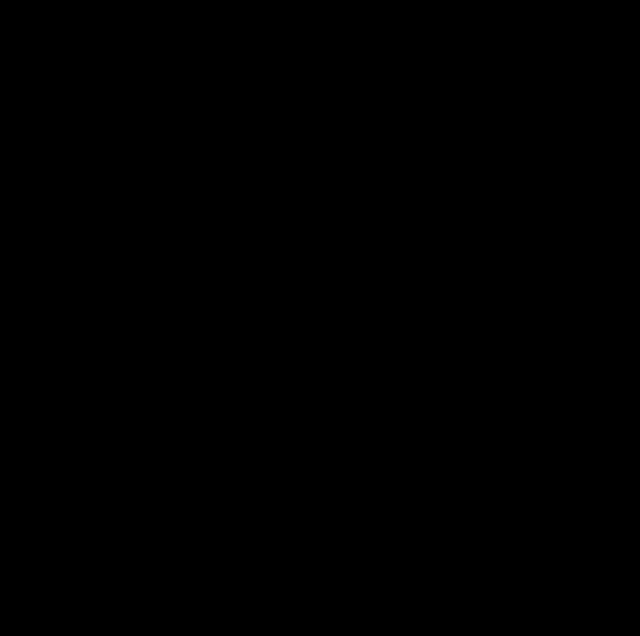
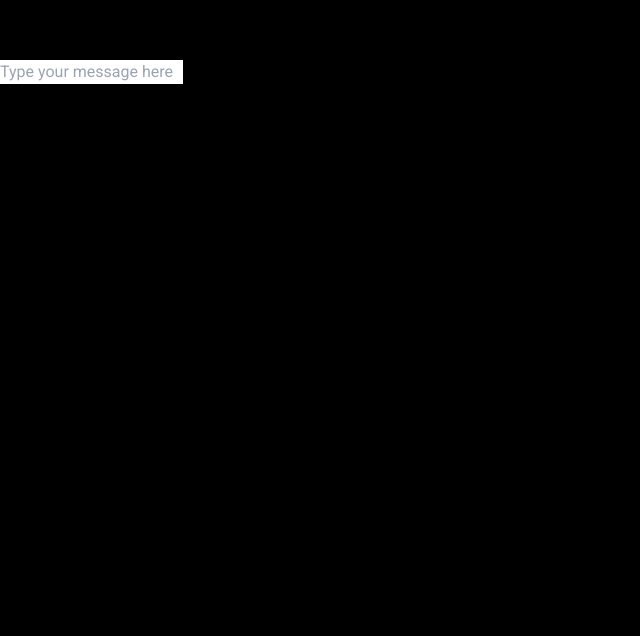
Before and after one commit to dameto/chat, a Next.js app: page / in a window 1280 px wide. Shown: the part 1604-2240 px from the top of the page, without its empty margins (0-640 px from the left). After the commit the page ends 1712 px from the top, so only its background shows below. Built offline with nearby package versions, Linux system fonts and the light colour scheme.

Commit message:
finished home chat page design (animations required and little details)

```diff
--- a/src/app/(main)/page.tsx
+++ b/src/app/(main)/page.tsx
@@ -139,45 +139,74 @@ export default function ChatPage() {
           </div>
         </div>
 
+        {/* Chat Field */}
+        <div className="w-full h-full flex flex-col justify-end gap-1">
+          {/* Recieved */}
+          <div className="w-full flex flex-col gap-[4px]">
+            <span className="text-[15px] text-white flex flex-row gap-[6px] leading-5 align-middle pl-2">
+              @johndoe <span>•</span>
+              <span className="text-white/50">12:01 AM</span>
+            </span>
+            <p className="px-[20px] py-[14px] text-white bg-gradient-to-r from-[#3F3F3F]/[0.15] to-[#404040]/[0.15] rounded-[25px] w-max max-w-[50%]">
+              hey, joe! I’m writing because I’ve had a brand new phone
+            </p>
+          </div>
+
+          {/* Sent */}
+          <div className="w-full flex flex-col gap-[4px] items-end">
+            <span className="text-[15px] flex flex-row gap-[6px] leading-5 align-middle pr-2 text-white/50">
+              12:01 AM
+            </span>
+            <p className="px-[20px] py-[14px] text-white bg-gradient-to-r from-[#1678E8]/[0.15] to-[#1A4677]/[0.15] rounded-[25px] w-max max-w-[50%]">
+              hey, john! I’d be happy to
+            </p>
+          </div>
+        </div>
+
         {/* Message Input */}
         <div className="bg-gradient-to-r from-[#a6a6a6]/[0.01] to-[#0e0e0f] rounded-[20px] p-2 flex flex-row justify-between items-center gap-2">
           <div className="flex flex-row justify-between items-center gap-2 w-full">
-            <span className="flex items-center justify-center">
+            <button className="text-[#616169]/60 h-[35px] w-[35px] bg-gradient-to-r from-[#a6a6a6]/[0.025] to-[#0e0e0f] rounded-[20px] flex justify-center items-center cursor-pointer  hover:text-[#616169]/90 hover:from-[#a6a6a6]/[0.05] duration-200">
               <svg
                 xmlns="http://www.w3.org/2000/svg"
                 fill="none"
                 viewBox="0 0 24 24"
-                strokeWidth={2}
+                strokeWidth={2.5}
                 stroke="currentColor"
-                className="size-5 text-white/40 p-0"
+                className="size-4 relative left-[2px]"
               >
                 <path
                   strokeLinecap="round"
                   strokeLinejoin="round"
-                  d="m21 21-5.197-5.197m0 0A7.5 7.5 0 1 0 5.196 5.196a7.5 7.5 0 0 0 10.607 10.607Z"
+                  d="M6 12 3.269 3.125A59.769 59.769 0 0 1 21.485 12 59.768 59.768 0 0 1 3.27 20.875L5.999 12Zm0 0h7.5"
                 />
               </svg>
-            </span>
+            </button>
 
             <input
               className="bg-transparent border-transparent outline-none leading-5 p-0 align-middle placeholder-[#3C3C43]/[0.6] font-normal text-white/95 w-full"
-              placeholder="Search"
+              placeholder="Type your message here"
             />
           </div>
 
-          <button className="text-green-600/60 h-[35px] w-[35px] bg-gradient-to-r from-[#a6a6a6]/[0.025] to-[#0e0e0f] rounded-[20px] flex justify-center items-center cursor-pointer  hover:text-green-600/90 hover:from-[#a6a6a6]/[0.05] duration-200">
+          <button className="text-red-600/60 h-[35px] w-[35px] bg-gradient-to-r from-[#a6a6a6]/[0.025] to-[#0e0e0f] rounded-[20px] flex justify-center items-center cursor-pointer  hover:text-red-600/90 hover:from-[#a6a6a6]/[0.05] duration-200">
             <svg
               xmlns="http://www.w3.org/2000/svg"
               fill="none"
               viewBox="0 0 24 24"
-              strokeWidth={1.5}
+              strokeWidth={2.5}
               stroke="currentColor"
               className="size-5"
             >
               <path
                 strokeLinecap="round"
                 strokeLinejoin="round"
-                d="M12 4.5v15m7.5-7.5h-15"
+                d="M21 12a9 9 0 1 1-18 0 9 9 0 0 1 18 0Z"
+              />
+              <path
+                strokeLinecap="round"
+                strokeLinejoin="round"
+                d="M9 9.563C9 9.252 9.252 9 9.563 9h4.874c.311 0 .563.252.563.563v4.874c0 .311-.252.563-.563.563H9.564A.562.562 0 0 1 9 14.437V9.564Z"
               />
             </svg>
           </button>
```
